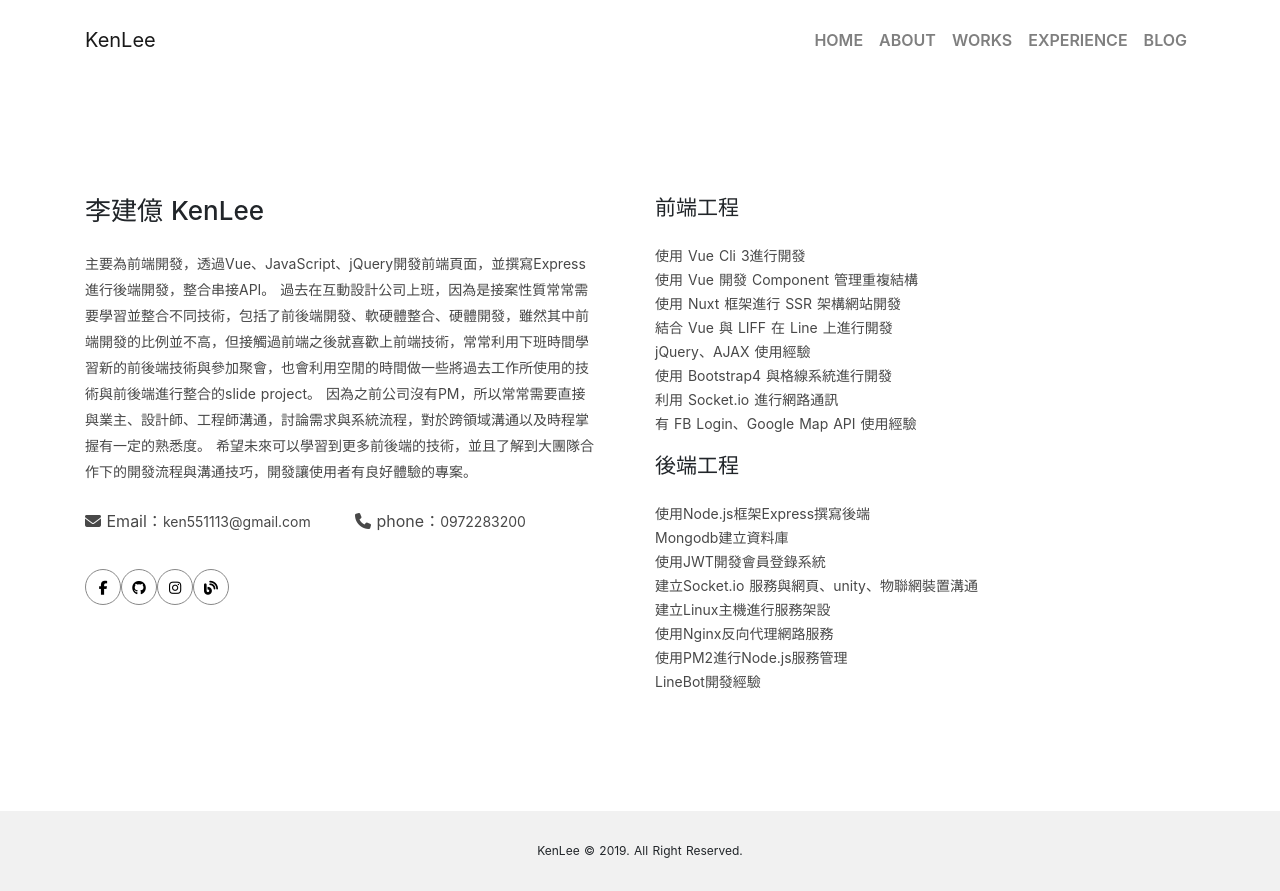
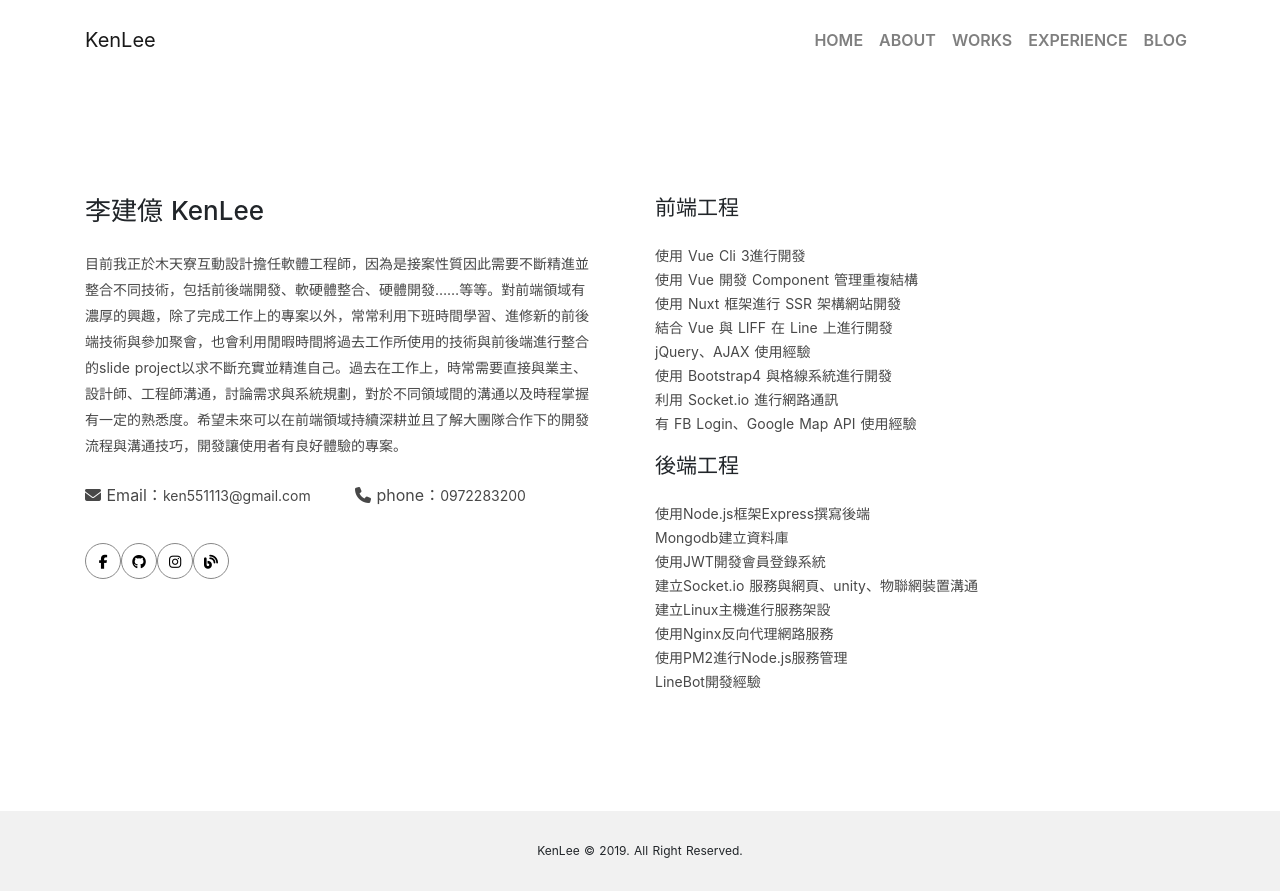
Before and after one commit to ken551113/KenWebSite, a Nuxt app: page /About in a window 1280 px wide. Built offline with nearby package versions, Linux system fonts and the light colour scheme; what vue-typed-js would draw is missing.

Commit message:
change about

```diff
--- a/pages/About.vue
+++ b/pages/About.vue
@@ -5,11 +5,8 @@
         <div class="about-content">
           <h1>李建億 KenLee</h1>
           <p>
-            主要為前端開發，透過Vue、JavaScript、jQuery開發前端頁面，並撰寫Express進行後端開發，整合串接API。
-            過去在互動設計公司上班，因為是接案性質常常需要學習並整合不同技術，包括了前後端開發、軟硬體整合、硬體開發，雖然其中前端開發的比例並不高，但接觸過前端之後就喜歡上前端技術，常常利用下班時間學習新的前後端技術與參加聚會，也會利用空閒的時間做一些將過去工作所使用的技術與前後端進行整合的slide
-            project。
-            因為之前公司沒有PM，所以常常需要直接與業主、設計師、工程師溝通，討論需求與系統流程，對於跨領域溝通以及時程掌握有一定的熟悉度。
-            希望未來可以學習到更多前後端的技術，並且了解到大團隊合作下的開發流程與溝通技巧，開發讓使用者有良好體驗的專案。
+            目前我正於木天寮互動設計擔任軟體工程師，因為是接案性質因此需要不斷精進並整合不同技術，包括前後端開發、軟硬體整合、硬體開發……等等。對前端領域有濃厚的興趣，除了完成工作上的專案以外，常常利用下班時間學習、進修新的前後端技術與參加聚會，也會利用閒暇時間將過去工作所使用的技術與前後端進行整合的slide
+            project以求不斷充實並精進自己。過去在工作上，時常需要直接與業主、設計師、工程師溝通，討論需求與系統規劃，對於不同領域間的溝通以及時程掌握有一定的熟悉度。希望未來可以在前端領域持續深耕並且了解大團隊合作下的開發流程與溝通技巧，開發讓使用者有良好體驗的專案。
           </p>
           <div class="row">
             <div class="col-sm-6">
@@ -23,8 +20,7 @@
             <div class="col-sm-6">
               <ul class="inform-list">
                 <li>
-                  <span><i class="fas fa-phone"></i> phone：</span
-                  >0972283200
+                  <span><i class="fas fa-phone"></i> phone：</span>0972283200
                 </li>
               </ul>
             </div>
```
